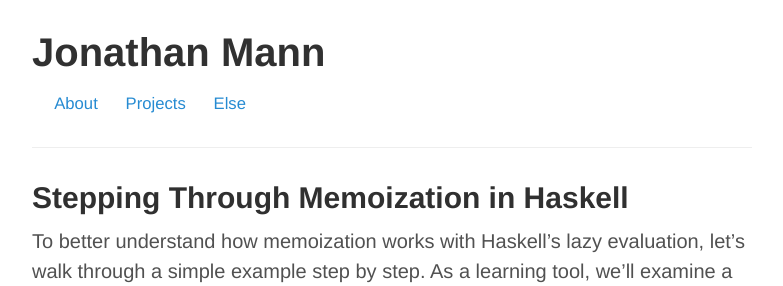
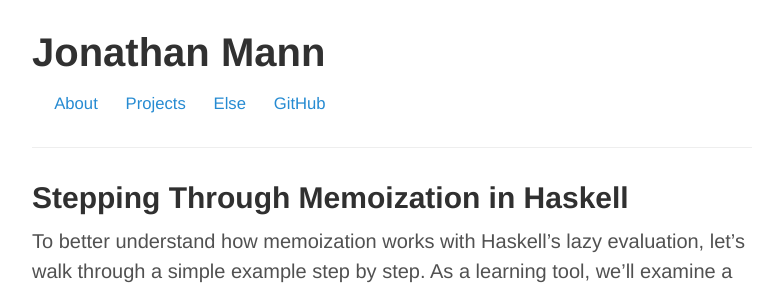
Before and after one commit to jonathanmann/jonathanmann.github.io, a Jekyll site: the page built from index.html, in a window 1280 px wide and 900 px high. Shown: the top 286 px of the window, without its empty margins (248-1031 px from the left). Built offline with Jekyll 4.4.1, drawn with Linux system fonts in a browser that asks for light colours; the list of posts is cut into pages by our own code.

Commit message:
Update _config.yml

```diff
--- a/_config.yml
+++ b/_config.yml
@@ -22,3 +22,4 @@ pages_list:
   About: '/about'
   Projects: '/projects'
   Else: '/else'
+  GitHub : 'https://github.com/jonathanmann'
```
